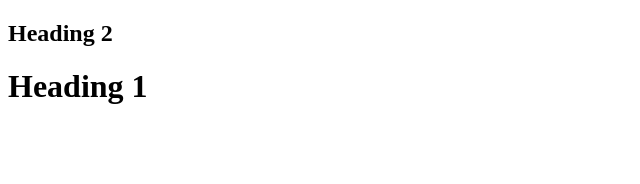
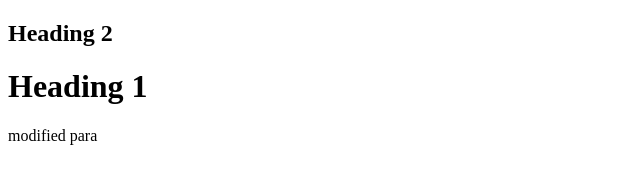
Before and after one commit to Iniyavan-Appu/GIT, a plain HTML site: page index.html in a window 1280 px wide. Shown: the whole page, without its empty margins (0-640 px from the left). Drawn offline with Linux system fonts and the light colour scheme.

Commit message:
extra para added

```diff
--- a/index.html
+++ b/index.html
@@ -12,6 +12,7 @@
     <h2>Heading 2</h2>
 
     <h1>Heading 1</h1>
+    <p>modified para</p>
 
 </body>
 
```
